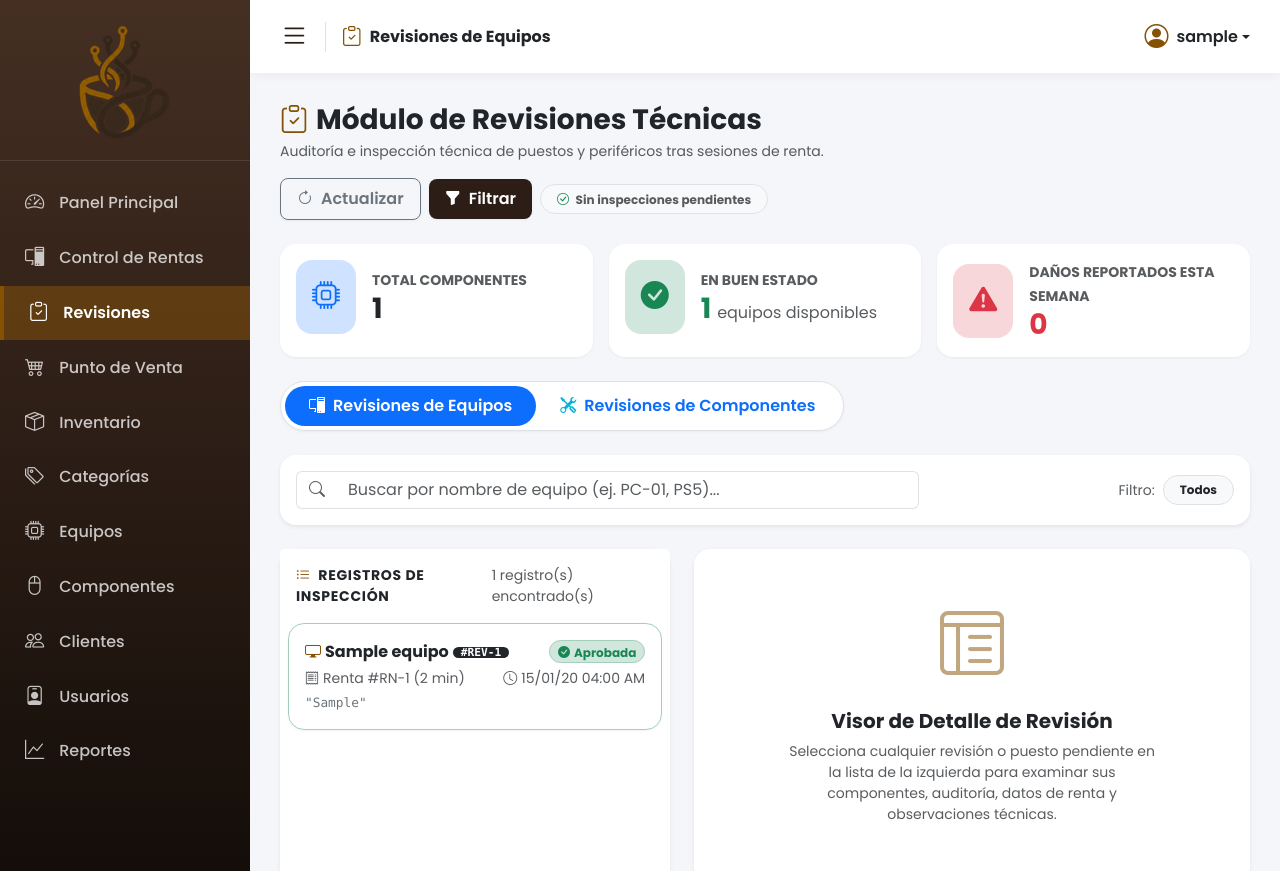
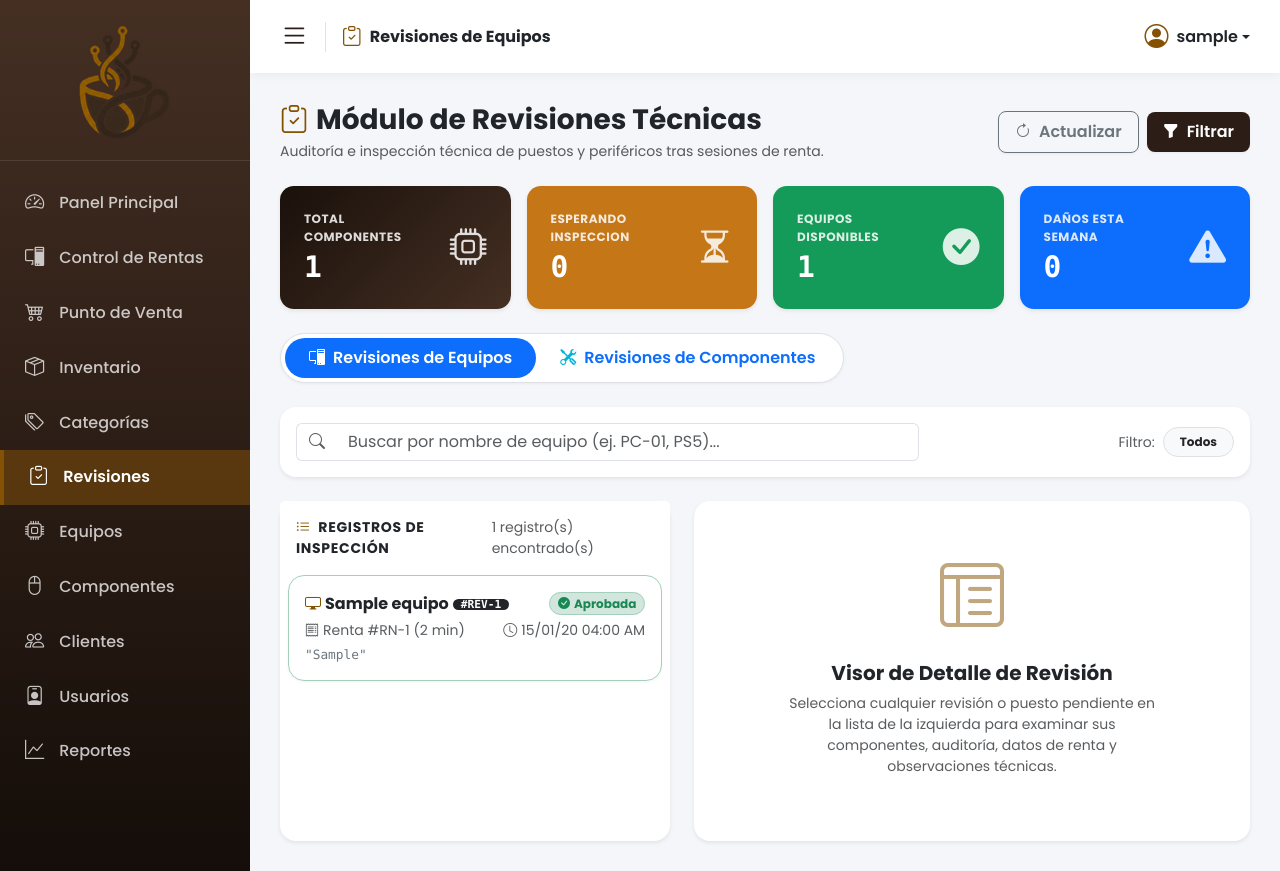
Before and after one commit to CyberCafe-System/cybercafe-pos-web, a Django app: page /revisiones/ in a window 1280 px wide. Run offline with Django 5.2, Linux system fonts and the light colour scheme; a user stored in the database is signed in; tables that the repository leaves empty hold one stand-in row (values such as "Sample post"); parts of the project's set-up code (start-up, migrations or seed data) failed here and were passed over.

Commit message:
fix: modulo de revisiones

```diff
--- a/templates/base.html
+++ b/templates/base.html
@@ -33,13 +33,6 @@
                 <li>
                     <a href="{% url 'rentas' %}" class="{% if request.resolver_match.url_name == 'rentas' or request.resolver_match.url_name == 'crear_renta' or request.resolver_match.url_name == 'extender_renta' or request.resolver_match.url_name == 'finalizar_renta' or request.resolver_match.url_name == 'enviar_revision' or request.resolver_match.url_name == 'factura_renta' or request.resolver_match.url_name == 'factura_renta_id' %}active{% endif %}"><i class="bi bi-pc-display"></i> Control de Rentas</a>
                 </li>
-                {% if request.user.es_admin %}
-                <li>
-                    <a href="{% url 'revisiones' %}" class="{% if 'revision' in request.resolver_match.url_name %}active{% endif %}">
-                        <i class="bi bi-clipboard-check"></i> Revisiones
-                    </a>
-                </li>
-                {% endif %}
                 {% if request.user.es_admin or request.user.es_cajero %}
                 <li>
                     <a href="{% url 'pos' %}" class="{% if request.resolver_match.url_name == 'pos' or request.resolver_match.url_name == 'procesar_venta' or request.resolver_match.url_name == 'ticket_pdf' or request.resolver_match.url_name == 'ticket_pdf_venta' %}active{% endif %}"><i class="bi bi-cart4"></i> Punto de Venta</a>
@@ -49,13 +42,14 @@
                 <li>
                     <a href="{% url 'inventario' %}" class="{% if request.resolver_match.url_name == 'inventario' or request.resolver_match.url_name == 'crear_producto' or request.resolver_match.url_name == 'modificar_producto' or request.resolver_match.url_name == 'desactivar_producto' %}active{% endif %}"><i class="bi bi-box-seam"></i> Inventario</a>
                 </li>
-                {% endif %}
-                {% if request.user.es_admin %}
                 <li>
                     <a href="{% url 'categorias' %}" class="{% if request.resolver_match.url_name == 'categorias' or request.resolver_match.url_name == 'crear_categoria' or request.resolver_match.url_name == 'modificar_categoria' or request.resolver_match.url_name == 'desactivar_categoria' %}active{% endif %}"><i class="bi bi-tags"></i> Categorías</a>
                 </li>
-                {% endif %}
-                {% if request.user.es_admin %}
+                <li>
+                    <a href="{% url 'revisiones' %}" class="{% if 'revision' in request.resolver_match.url_name %}active{% endif %}">
+                        <i class="bi bi-clipboard-check"></i> Revisiones
+                    </a>
+                </li>
                 <li>
                     <a href="{% url 'equipos' %}" class="{% if request.resolver_match.url_name == 'equipos' or request.resolver_match.url_name == 'crear_equipo' or request.resolver_match.url_name == 'modificar_equipo' or request.resolver_match.url_name == 'eliminar_equipo' %}active{% endif %}"><i class="bi bi-cpu"></i> Equipos</a>
                 </li>
@@ -72,8 +66,6 @@
                 <li>
                     <a href="{% url 'usuarios' %}" class="{% if request.resolver_match.url_name == 'usuarios' or request.resolver_match.url_name == 'crear_usuario' or request.resolver_match.url_name == 'modificar_usuario' or request.resolver_match.url_name == 'desactivar_usuario' %}active{% endif %}"><i class="bi bi-person-badge"></i> Usuarios</a>
                 </li>
-                {% endif %}
-                {% if request.user.es_admin %}
                 <li>
                     <a href="{% url 'reportes' %}" class="{% if request.resolver_match.url_name == 'reportes' or request.resolver_match.url_name == 'reportes_exportar_csv' or request.resolver_match.url_name == 'reportes_exportar_excel' %}active{% endif %}"><i class="bi bi-graph-up"></i> Reportes</a>
                 </li>
--- a/templates/revisiones/revisiones.html
+++ b/templates/revisiones/revisiones.html
@@ -40,53 +40,83 @@
                     <span><strong>{{ count_pendientes }}</strong> puesto(s) esperando inspección móvil</span>
                 </span>
             </button>
-            {% else %}
-            <span class="badge bg-light text-muted border px-3 py-2 rounded-pill small">
-                <i class="bi bi-check-circle me-1 text-success"></i> Sin inspecciones pendientes
-            </span>
             {% endif %}
         </div>
     </div>
 
-    <!-- Métricas Rápidas Generales del Módulo -->
+    <!-- Las 4 Tarjetas de Estadisticas Principales del Modulo -->
     <div class="row g-3 mb-4">
-        <div class="col-12 col-md-4">
-            <div class="card border-0 shadow-xs rounded-4 bg-white p-3 h-100">
-                <div class="d-flex align-items-center gap-3">
-                    <div class="bg-primary-subtle text-primary p-3 rounded-4">
-                        <i class="bi bi-cpu fs-3"></i>
-                    </div>
+        <!-- Tarjeta 1: Total Componentes -->
+        <div class="col-xl-3 col-md-6">
+            <div class="card border-0 shadow-sm h-100" style="background: linear-gradient(135deg, #1a110b 0%, #452f23 100%); border-radius: 14px;">
+                <div class="card-body p-4 d-flex align-items-center justify-content-between">
                     <div>
-                        <span class="text-muted small text-uppercase fw-bold">Total Componentes</span>
-                        <h3 class="fw-bold mb-0 text-dark">{{ componentes_revisiones|length }}</h3>
+                        <span class="d-block text-uppercase fw-bold mb-1" style="color: rgba(255, 255, 255, 0.85); font-size: 0.75rem; letter-spacing: 0.5px;">
+                            TOTAL COMPONENTES
+                        </span>
+                        <h2 class="mb-0 fw-bold text-white font-monospace" style="font-size: 1.85rem;">
+                            {{ componentes_revisiones|length }}
+                        </h2>
+                    </div>
+                    <div class="text-white ms-3" style="font-size: 2.3rem; opacity: 0.85;">
+                        <i class="bi bi-cpu"></i>
                     </div>
                 </div>
             </div>
         </div>
-        <div class="col-12 col-md-4">
-            <div class="card border-0 shadow-xs rounded-4 bg-white p-3 h-100">
-                <div class="d-flex align-items-center gap-3">
-                    <div class="bg-success-subtle text-success p-3 rounded-4">
-                        <i class="bi bi-check-circle-fill fs-3"></i>
-                    </div>
+
+        <!-- Tarjeta 2: En Espera de Inspeccion -->
+        <div class="col-xl-3 col-md-6">
+            <div class="card border-0 shadow-sm h-100" style="background-color: #c57616; border-radius: 14px;">
+                <div class="card-body p-4 d-flex align-items-center justify-content-between">
                     <div>
-                        <span class="text-muted small text-uppercase fw-bold">En Buen Estado</span>
-                        <h3 class="fw-bold mb-0 text-success">
-                            {{ count_equipos_disponibles }} <small class="text-muted fs-6 fw-normal">equipos disponibles</small>
-                        </h3>
+                        <span class="d-block text-uppercase fw-bold mb-1" style="color: rgba(255, 255, 255, 0.85); font-size: 0.75rem; letter-spacing: 0.5px;">
+                            ESPERANDO INSPECCION
+                        </span>
+                        <h2 class="mb-0 fw-bold text-white font-monospace" style="font-size: 1.85rem;">
+                            {{ count_pendientes }}
+                        </h2>
+                    </div>
+                    <div class="text-white ms-3" style="font-size: 2.3rem; opacity: 0.85;">
+                        <i class="bi bi-hourglass-split"></i>
                     </div>
                 </div>
             </div>
         </div>
-        <div class="col-12 col-md-4">
-            <div class="card border-0 shadow-xs rounded-4 bg-white p-3 h-100">
-                <div class="d-flex align-items-center gap-3">
-                    <div class="bg-danger-subtle text-danger p-3 rounded-4">
-                        <i class="bi bi-exclamation-triangle-fill fs-3"></i>
-                    </div>
+
+        <!-- Tarjeta 3: Equipos Disponibles / En Buen Estado -->
+        <div class="col-xl-3 col-md-6">
+            <div class="card border-0 shadow-sm h-100" style="background-color: #159b59; border-radius: 14px;">
+                <div class="card-body p-4 d-flex align-items-center justify-content-between">
                     <div>
-                        <span class="text-muted small text-uppercase fw-bold">Daños reportados esta semana</span>
-                        <h3 class="fw-bold mb-0 text-danger">{{ count_danios_semana }}</h3>
+                        <span class="d-block text-uppercase fw-bold mb-1" style="color: rgba(255, 255, 255, 0.85); font-size: 0.75rem; letter-spacing: 0.5px;">
+                            EQUIPOS DISPONIBLES
+                        </span>
+                        <h2 class="mb-0 fw-bold text-white font-monospace" style="font-size: 1.85rem;">
+                            {{ count_equipos_disponibles }}
+                        </h2>
+                    </div>
+                    <div class="text-white ms-3" style="font-size: 2.3rem; opacity: 0.85;">
+                        <i class="bi bi-check-circle-fill"></i>
+                    </div>
+                </div>
+            </div>
+        </div>
+
+        <!-- Tarjeta 4: Danios Reportados Esta Semana -->
+        <div class="col-xl-3 col-md-6">
+            <div class="card border-0 shadow-sm h-100" style="background-color: #0d6efd; border-radius: 14px;">
+                <div class="card-body p-4 d-flex align-items-center justify-content-between">
+                    <div>
+                        <span class="d-block text-uppercase fw-bold mb-1" style="color: rgba(255, 255, 255, 0.85); font-size: 0.75rem; letter-spacing: 0.5px;">
+                            DAÑOS ESTA SEMANA
+                        </span>
+                        <h2 class="mb-0 fw-bold text-white font-monospace" style="font-size: 1.85rem;">
+                            {{ count_danios_semana }}
+                        </h2>
+                    </div>
+                    <div class="text-white ms-3" style="font-size: 2.3rem; opacity: 0.85;">
+                        <i class="bi bi-exclamation-triangle-fill"></i>
                     </div>
                 </div>
             </div>
```
